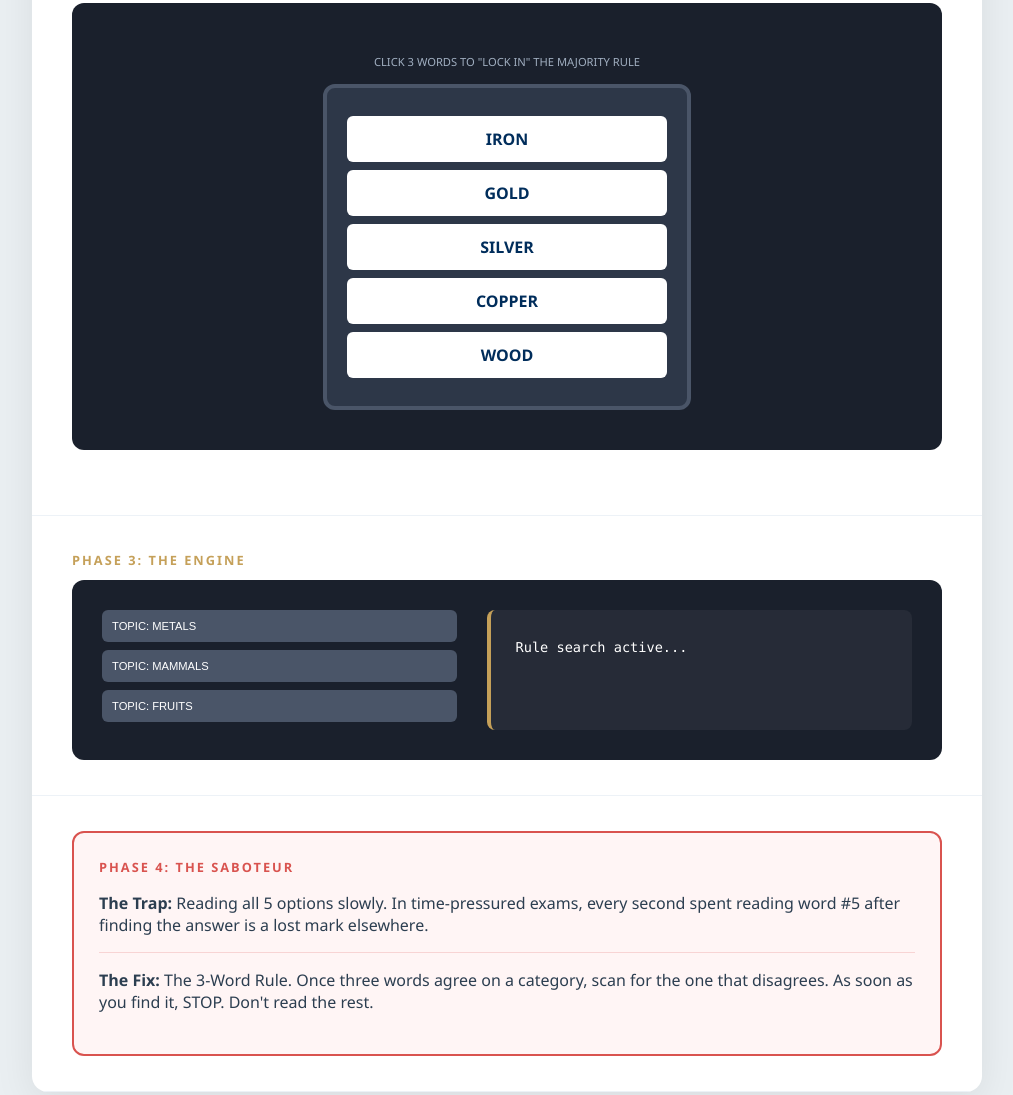
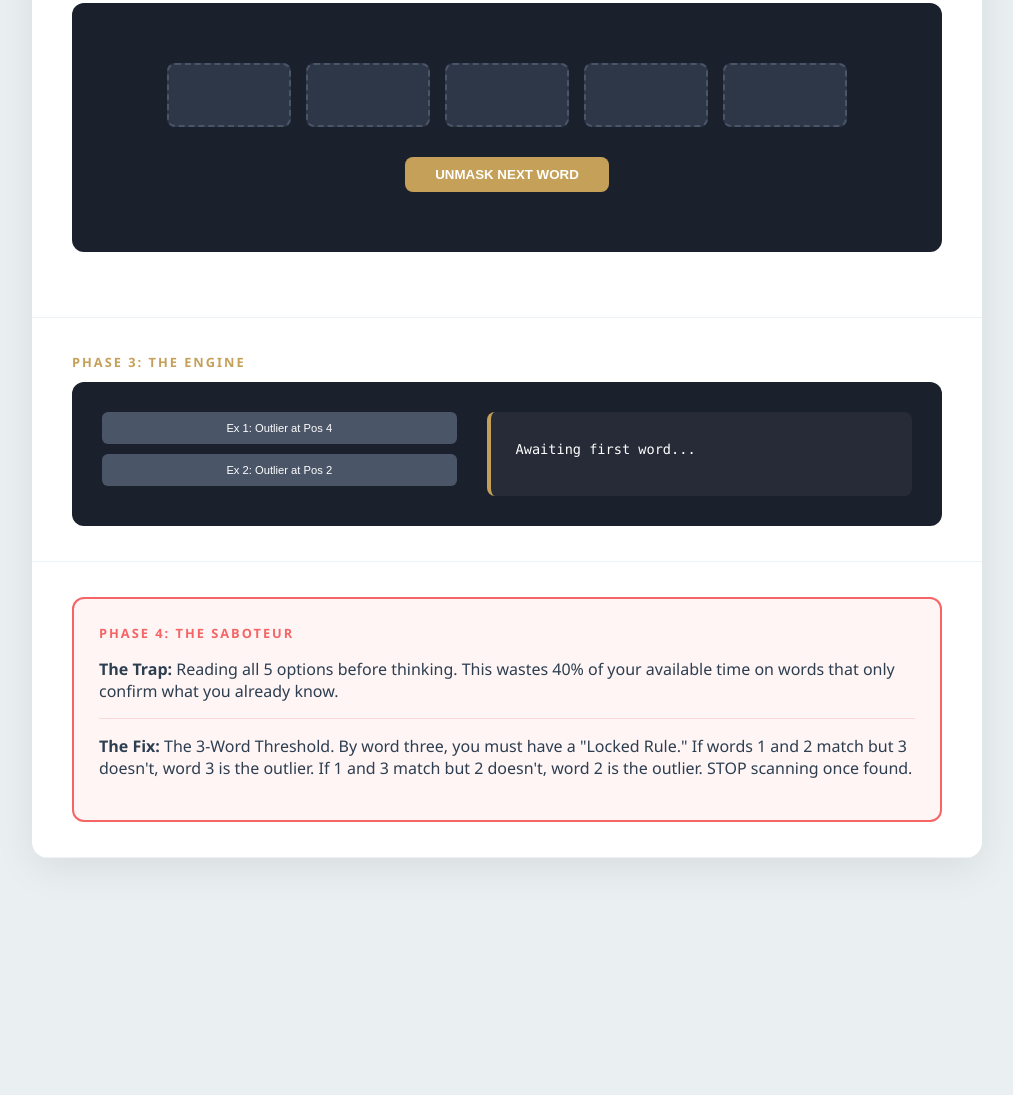
Before and after one commit to vc12345/cognis11, a plain HTML site: page members/module-40.html in a window 1280 px wide. Shown: the part 518-1613 px from the top of the page, without its empty margins (133-1146 px from the left). After the commit the page ends 1424 px from the top, so only its background shows below. Drawn offline with Linux system fonts and the light colour scheme.

Commit message:
Update module-40.html

```diff
--- a/members/module-40.html
+++ b/members/module-40.html
@@ -2,9 +2,9 @@
 <html lang="en">
 <head>
     <meta charset="UTF-8">
-    <title>Module 40: Logic Filter | Cognis11</title>
+    <title>Module 40: Sequential Logic | Cognis11</title>
     <style>
-        :root { --cognis-blue: #002d5b; --cognis-gold: #c5a059; --cognis-light: #f4f7f9; --trap-red: #d9534f; }
+        :root { --cognis-blue: #002d5b; --cognis-gold: #c5a059; --cognis-light: #f4f7f9; }
         body { font-family: 'Segoe UI', sans-serif; background: #eaeff2; padding: 40px 20px; color: #2c3e50; }
         .module-card { max-width: 950px; margin: 0 auto; background: white; border-radius: 16px; box-shadow: 0 10px 40px rgba(0,0,0,0.08); overflow: hidden; }
         .header { background: var(--cognis-blue); color: white; padding: 25px 40px; border-bottom: 4px solid var(--cognis-gold); }
@@ -16,14 +16,15 @@
         .tier-card { background: var(--cognis-light); padding: 18px; border-radius: 12px; border-left: 4px solid var(--cognis-blue); font-size: 0.8rem; min-height: 100px; }
         .tier-card b { color: var(--cognis-blue); font-size: 0.65rem; text-transform: uppercase; display: block; margin-bottom: 8px; }
 
-        .simulation-area { background: #1a202c; border-radius: 12px; padding: 40px; margin: 30px 0; min-height: 350px; display: flex; flex-direction: column; align-items: center; }
-        .logic-gate { border: 4px solid #4a5568; border-radius: 12px; padding: 20px; width: 320px; background: #2d3748; }
-        .word-item { padding: 12px; margin: 8px 0; background: white; border-radius: 6px; cursor: pointer; font-weight: bold; text-align: center; color: var(--cognis-blue); transition: 0.3s; }
-        .word-item.locked { background: #48bb78; color: white; border: 2px solid white; transform: scale(0.95); opacity: 0.6; }
-        .word-item.outlier { background: #e53e3e; color: white; border: 2px solid white; transform: translateX(20px); }
+        .simulation-area { background: #1a202c; border-radius: 12px; padding: 60px 40px; margin: 30px 0; text-align: center; }
+        .word-row { display: flex; justify-content: center; gap: 15px; margin-bottom: 30px; }
+        .word-box { width: 120px; height: 60px; background: #2d3748; border-radius: 8px; display: flex; align-items: center; justify-content: center; color: transparent; font-weight: bold; border: 2px dashed #4a5568; transition: 0.3s; }
+        .word-box.revealed { color: white; border-style: solid; background: #3d495d; }
+        .word-box.majority { border: 3px solid #48bb78; box-shadow: 0 0 15px rgba(72, 187, 120, 0.4); }
+        .word-box.outlier { border: 3px solid #f56565; box-shadow: 0 0 15px rgba(245, 101, 101, 0.4); }
 
         .engine-container { display: grid; grid-template-columns: 1fr 1.2fr; gap: 30px; background: #1a202c; color: white; padding: 30px; border-radius: 12px; }
-        .btn-set { background: #4a5568; color: white; border: none; padding: 10px; border-radius: 6px; cursor: pointer; font-size: 0.7rem; text-transform: uppercase; margin-bottom: 8px; width: 100%; text-align: left; }
+        .btn-action { background: var(--cognis-gold); color: white; border: none; padding: 15px; border-radius: 8px; font-weight: bold; cursor: pointer; text-transform: uppercase; width: 100%; }
         .trace-log { background: rgba(255,255,255,0.05); padding: 25px; border-radius: 8px; font-family: 'Consolas', monospace; font-size: 0.85rem; border-left: 4px solid var(--cognis-gold); line-height: 1.8; }
     </style>
 </head>
@@ -32,19 +33,19 @@
     <div class="header"><h1>Module 40: Odd One Out</h1></div>
     <section class="phase">
         <h2>Phase 1: The X-Ray</h2>
-        <p>Odd One Out is a game of **Majority Rule**. You aren't looking for the "weird" word; you are looking for the word that breaks the rule shared by at least three others. Speed comes from finding the rule early.</p>
+        <p>Speed in Semantic Logic comes from early identification. You only need to compare the first three words to establish the majority rule. Once the rule is set, you are simply scanning for the intruder.</p>
         <div class="question-tiers">
             <div class="tier-card"><b>Advanced Year 2</b>Apple, Banana, Carrot, Grape, Pear.</div>
-            <div class="tier-card"><b>Average Year 4</b>Silver, Gold, Copper, Iron, Wood.</div>
-            <div class="tier-card"><b>Advanced Year 5</b>Brave, Bold, Fearless, Reckless, Courageous.</div>
+            <div class="tier-card"><b>Average Year 4</b>Spatula, Spoon, Knife, Plate, Fork.</div>
+            <div class="tier-card"><b>Advanced Year 5</b>Identify the trait that breaks the majority pattern.</div>
         </div>
     </section>
 
     <section class="phase">
         <h2>Phase 2: The Anatomy</h2>
         <div class="simulation-area">
-            <p style="color:#a0aec0; font-size:0.7rem; margin-bottom:15px;">CLICK 3 WORDS TO "LOCK IN" THE MAJORITY RULE</p>
-            <div id="gate" class="logic-gate"></div>
+            <div class="word-row" id="sieve-row"></div>
+            <button class="btn-action" onclick="unmaskNext()" style="width: auto; padding: 10px 30px;">Unmask Next Word</button>
         </div>
     </section>
 
@@ -52,53 +53,47 @@
         <h2>Phase 3: The Engine</h2>
         <div class="engine-container">
             <div class="controls">
-                <button class="btn-set" onclick="loadGate(['IRON','GOLD','SILVER','COPPER','WOOD'])">Topic: Metals</button>
-                <button class="btn-set" onclick="loadGate(['LION','TIGER','BEAR','WOLF','EAGLE'])">Topic: Mammals</button>
-                <button class="btn-set" onclick="loadGate(['APPLE','PEAR','PEACH','PLUM','ONION'])">Topic: Fruits</button>
+                <button class="btn-set" style="background:#4a5568; color:white; border:none; padding:10px; border-radius:6px; cursor:pointer; font-size:0.7rem; width:100%; margin-bottom:10px;" onclick="loadExample(0)">Ex 1: Outlier at Pos 4</button>
+                <button class="btn-set" style="background:#4a5568; color:white; border:none; padding:10px; border-radius:6px; cursor:pointer; font-size:0.7rem; width:100%; margin-bottom:10px;" onclick="loadExample(1)">Ex 2: Outlier at Pos 2</button>
             </div>
-            <div class="trace-log" id="trace-40">Lock in 3 words to see the early-exit logic.</div>
+            <div class="trace-log" id="trace-40">Reveal words from left to right to build the rule.</div>
         </div>
     </section>
 
     <section class="phase">
-        <div style="background: #fff5f5; border: 2px solid var(--trap-red); border-radius: 12px; padding: 25px;">
-            <h2 style="color:var(--trap-red); margin-top:0;">Phase 4: The Saboteur</h2>
-            <p><strong>The Trap:</strong> Reading all 5 options slowly. In time-pressured exams, every second spent reading word #5 after finding the answer is a lost mark elsewhere.</p>
-            <hr style="border:0; border-top:1px solid rgba(217,83,79,0.2); margin: 15px 0;">
-            <p><strong>The Fix:</strong> The 3-Word Rule. Once three words agree on a category, scan for the one that disagrees. As soon as you find it, STOP. Don't read the rest.</p>
+        <div style="background: #fff5f5; border: 2px solid #f56565; border-radius: 12px; padding: 25px;">
+            <h2 style="color:#f56565; margin-top:0;">Phase 4: The Saboteur</h2>
+            <p><strong>The Trap:</strong> Reading all 5 options before thinking. This wastes 40% of your available time on words that only confirm what you already know.</p>
+            <hr style="border:0; border-top:1px solid rgba(245,101,101,0.2); margin:15px 0;">
+            <p><strong>The Fix:</strong> The 3-Word Threshold. By word three, you must have a "Locked Rule." If words 1 and 2 match but 3 doesn't, word 3 is the outlier. If 1 and 3 match but 2 doesn't, word 2 is the outlier. STOP scanning once found.</p>
         </div>
     </section>
 </div>
 
 <script>
-    let lockedCount = 0;
-    function loadGate(words) {
-        lockedCount = 0;
-        const gate = document.getElementById('gate');
-        gate.innerHTML = '';
-        words.forEach(w => {
-            const div = document.createElement('div');
-            div.className = 'word-item';
-            div.innerText = w;
-            div.onclick = () => lockWord(div, w);
-            gate.appendChild(div);
-        });
-        document.getElementById('trace-40').innerText = "Rule search active...";
+    const examples = [
+        {words: ["LION", "TIGER", "BEAR", "EAGLE", "WOLF"], out: 3},
+        {words: ["GOLD", "WOOD", "SILVER", "IRON", "COPPER"], out: 1}
+    ];
+    let currentIdx = 0; let currentStep = 0;
+    function loadExample(idx) {
+        currentIdx = idx; currentStep = 0;
+        const row = document.getElementById('sieve-row');
+        row.innerHTML = examples[idx].words.map(() => `<div class="word-box">?</div>`).join('');
+        document.getElementById('trace-40').innerText = "Awaiting first word...";
     }
-    function lockWord(el, w) {
-        if(el.classList.contains('locked')) return;
-        el.classList.add('locked');
-        lockedCount++;
-        if(lockedCount === 3) {
-            document.querySelectorAll('.word-item:not(.locked)').forEach(item => {
-                if(item.innerText === 'WOOD' || item.innerText === 'EAGLE' || item.innerText === 'ONION') {
-                    item.classList.add('outlier');
-                    document.getElementById('trace-40').innerHTML = "<b>EARLY EXIT:</b> Rule established. Outlier found.";
-                }
-            });
-        }
+    function unmaskNext() {
+        const boxes = document.querySelectorAll('.word-box');
+        if(currentStep >= boxes.length) return;
+        const box = boxes[currentStep];
+        box.innerText = examples[currentIdx].words[currentStep];
+        box.classList.add('revealed');
+        if(currentStep === examples[currentIdx].out) box.classList.add('outlier');
+        else box.classList.add('majority');
+        currentStep++;
+        if(currentStep >= 3) document.getElementById('trace-40').innerHTML = "<b>RULE CONFIRMED.</b> Outlier identified.";
     }
-    window.onload = () => loadGate(['IRON','GOLD','SILVER','COPPER','WOOD']);
+    window.onload = () => loadExample(0);
 </script>
 </body>
 </html>
```
